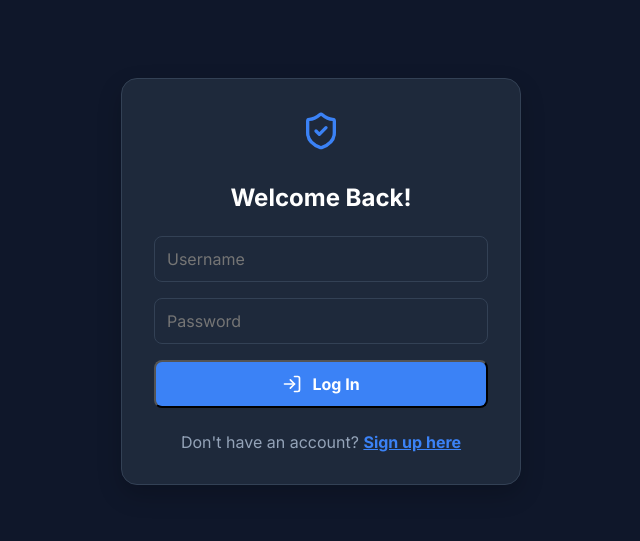
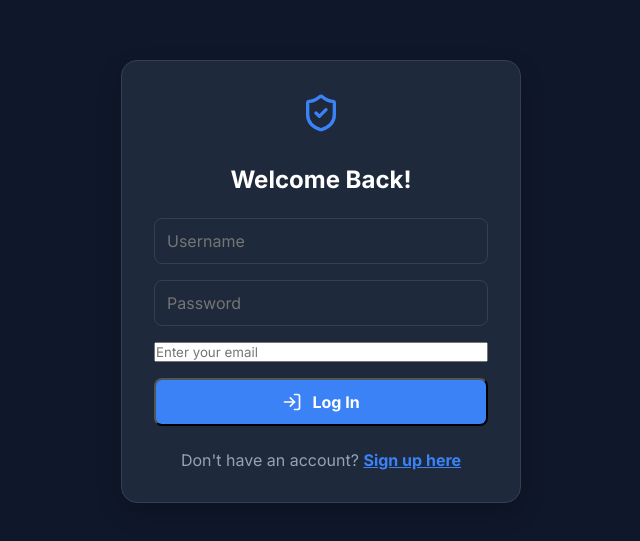
Before and after one commit to yasirukodithuwakku/email-security-analyzer, a React app in the folder frontend/: page / in a window 1280 px wide. Shown: the part 119-660 px from the top of the page, without its empty margins (319-959 px from the left). Built offline with nearby package versions, Linux system fonts and the light colour scheme; no server answers; the HTML template or start-up script is replaced by a standard one.

Commit message:
Add email field to user signup and validation checks

```diff
--- a/frontend/src/App.jsx
+++ b/frontend/src/App.jsx
@@ -12,7 +12,6 @@
 import ExecutiveReport from './components/ExecutiveReport';
 import { Toaster, toast } from 'react-hot-toast';
 import { supabase } from './components/supabaseClient';
-
 
 axios.defaults.withCredentials = true;
 
--- a/frontend/src/components/AuthPage.jsx
+++ b/frontend/src/components/AuthPage.jsx
@@ -9,6 +9,7 @@
   const [loading, setLoading] = useState(false);
   const [error, setError] = useState('');
   const [success, setSuccess] = useState('');
+  const [email, setEmail] = useState('');
 
   const handleSubmit = async (e) => {
     e.preventDefault();
@@ -37,12 +38,14 @@
 
         const response = await axios.post('/api/signup', {
           username: username,
+          email: email,
           password: password
         });
 
         setSuccess("Account created successfully! Please log in.");
         setIsLogin(true);
         setPassword('');
+        setEmail('');
       }
     } catch (err) {
       if (err.response && err.response.data && err.response.data.detail) {
@@ -86,6 +89,13 @@
             required
             style={{ padding: '12px', borderRadius: '8px', border: '1px solid #334155', backgroundColor: '#1e293b', color: 'white', fontSize: '1rem' }}
           />
+          <input
+            type="email"
+            placeholder="Enter your email"
+            value={email}
+            onChange={(e) => setEmail(e.target.value)}
+            required
+          />
           <button type="submit" disabled={loading} style={{ padding: '12px', borderRadius: '8px', backgroundColor: '#3b82f6', color: 'white', fontSize: '1rem', fontWeight: 'bold', display: 'flex', justifyContent: 'center', alignItems: 'center', gap: '10px' }}>
             {loading ? <Loader className="spin" size={20} /> : (isLogin ? <LogIn size={20} /> : <UserPlus size={20} />)}
             {loading ? 'Processing...' : (isLogin ? 'Log In' : 'Sign Up')}
```
Also changed, not shown: 2 other files (tests, documents, lock files or other folders).
